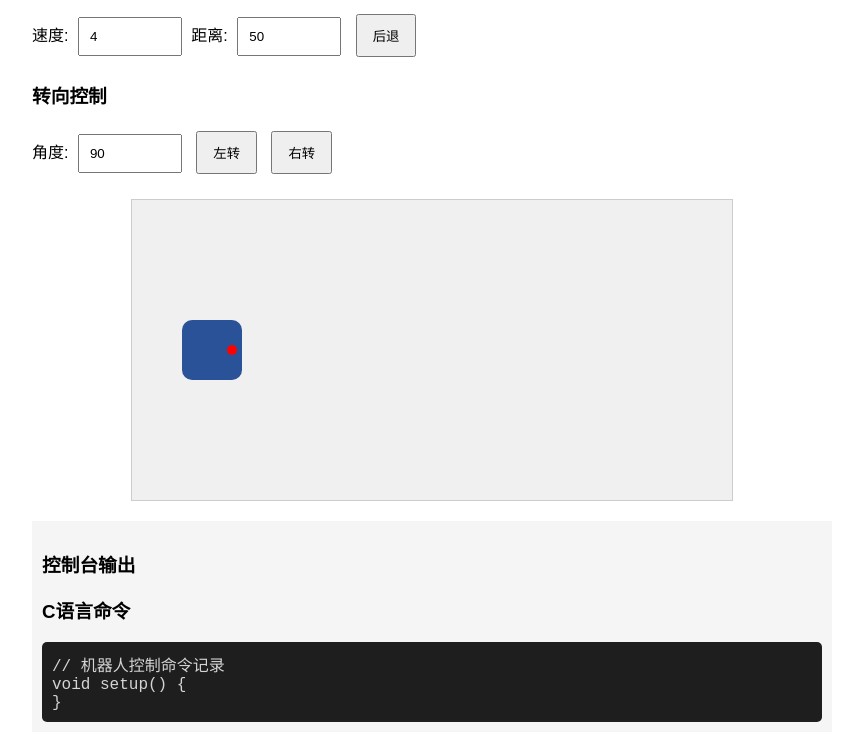
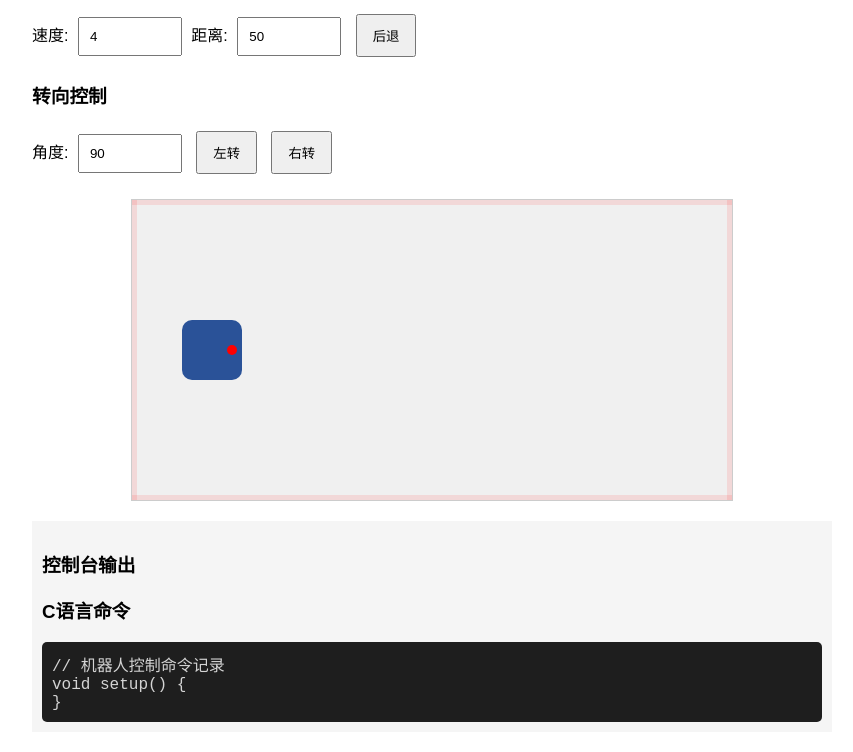
Before and after one commit to uwislab/urobot-mcp, a Flask app: page /robot-project/control in a window 1280 px wide. Shown: the part 263-1015 px from the top of the page, without its empty margins (208-1061 px from the left). Run offline with Flask 3, Linux system fonts and the light colour scheme.

Commit message:
feat: add boundary detection and bounce for robot

```diff
--- a/templates/robot-project/robot_control.html
+++ b/templates/robot-project/robot_control.html
@@ -37,6 +37,34 @@
             background-color: #f0f0f0;
             border: 1px solid #ccc;
             overflow: hidden;
+        }
+        .boundary {
+            position: absolute;
+            background-color: rgba(255, 0, 0, 0.1);
+        }
+        #boundary-top {
+            top: 0;
+            left: 0;
+            width: 100%;
+            height: 5px;
+        }
+        #boundary-bottom {
+            bottom: 0;
+            left: 0;
+            width: 100%;
+            height: 5px;
+        }
+        #boundary-left {
+            top: 0;
+            left: 0;
+            width: 5px;
+            height: 100%;
+        }
+        #boundary-right {
+            top: 0;
+            right: 0;
+            width: 5px;
+            height: 100%;
         }
 
         #robot {
@@ -98,6 +126,10 @@
 
     <!-- 机器人仿真区域 -->
     <div id="robotSimulation">
+        <div class="boundary" id="boundary-top"></div>
+        <div class="boundary" id="boundary-bottom"></div>
+        <div class="boundary" id="boundary-left"></div>
+        <div class="boundary" id="boundary-right"></div>
         <div id="robot" data-rotation="0">
             <div id="robotDirection"></div>
         </div>
@@ -139,6 +171,46 @@
             document.getElementById('log').textContent = '机器人仿真系统已初始化\n';
         };
 
+        // 检查边界碰撞
+        function checkBoundaryCollision(robot) {
+            const sim = document.getElementById('robotSimulation');
+            const simRect = sim.getBoundingClientRect();
+            const robotRect = robot.getBoundingClientRect();
+
+            // 边界检测
+            const hitLeft = robotRect.left <= simRect.left;
+            const hitRight = robotRect.right >= simRect.right;
+            const hitTop = robotRect.top <= simRect.top;
+            const hitBottom = robotRect.bottom >= simRect.bottom;
+
+            return { hitLeft, hitRight, hitTop, hitBottom };
+        }
+
+        // 处理边界反弹
+        function handleBoundaryBounce(robot, hit) {
+            if (hit.hitLeft || hit.hitRight) {
+                // 水平反弹 - 反转X方向
+                const currentRot = parseInt(robot.dataset.rotation || '0');
+                robot.dataset.rotation = 180 - currentRot;
+                robot.style.transform = `rotate(${180 - currentRot}deg)`;
+
+                // 记录碰撞
+                document.getElementById('log').textContent +=
+                    `机器人碰撞到${hit.hitLeft ? '左' : '右'}边界，方向已反转\n`;
+            }
+
+            if (hit.hitTop || hit.hitBottom) {
+                // 垂直反弹 - 反转Y方向
+                const currentRot = parseInt(robot.dataset.rotation || '0');
+                robot.dataset.rotation = -currentRot;
+                robot.style.transform = `rotate(${-currentRot}deg)`;
+
+                // 记录碰撞
+                document.getElementById('log').textContent +=
+                    `机器人碰撞到${hit.hitTop ? '上' : '下'}边界，方向已反转\n`;
+            }
+        }
+
         // 控制机器人
         function controlRobot(action) {
             if (!robotFunctions) {
@@ -150,6 +222,13 @@
                 const robot = document.getElementById('robot');
                 let command = '';
 
+                // 先检查边界碰撞
+                const hit = checkBoundaryCollision(robot);
+                if (hit.hitLeft || hit.hitRight || hit.hitTop || hit.hitBottom) {
+                    handleBoundaryBounce(robot, hit);
+                    return; // 碰撞后不执行原动作
+                }
+
                 switch(action) {
                     case 'forward':
                         const forwardSpeed = parseInt(document.getElementById('forwardSpeed').value);
@@ -159,8 +238,18 @@
                         // 视觉反馈
                         const duration = forwardDistance / (forwardSpeed * 10);
                         const currentPos = parseInt(robot.style.left || '50');
+                        const newPos = currentPos + forwardDistance;
+
+                        // 检查是否会超出边界
+                        const simWidth = document.getElementById('robotSimulation').offsetWidth;
+                        if (newPos + robot.offsetWidth > simWidth) {
+                            robot.style.left = (simWidth - robot.offsetWidth - 5) + 'px';
+                            document.getElementById('log').textContent +=
+                                '前进距离已调整以避免超出右边界\n';
+                        } else {
+                            robot.style.left = newPos + 'px';
+                        }
                         robot.style.transition = `left ${duration}s linear`;
-                        robot.style.left = (currentPos + forwardDistance) + 'px';
 
                         command = `    forward(${forwardSpeed}, ${forwardDistance});`;
                         break;
@@ -173,8 +262,17 @@
                         // 视觉反馈
                         const backDuration = backDistance / (backSpeed * 10);
                         const backCurrentPos = parseInt(robot.style.left || '50');
+                        const newBackPos = backCurrentPos - backDistance;
+
+                        // 检查是否会超出左边界
+                        if (newBackPos < 0) {
+                            robot.style.left = '5px';
+                            document.getElementById('log').textContent +=
+                                '后退距离已调整以避免超出左边界\n';
+                        } else {
+                            robot.style.left = newBackPos + 'px';
+                        }
                         robot.style.transition = `left ${backDuration}s linear`;
-                        robot.style.left = (backCurrentPos - backDistance) + 'px';
 
                         command = `    back(${backSpeed}, ${backDistance});`;
                         break;
@@ -214,6 +312,15 @@
                     commandLog.scrollTop = commandLog.scrollHeight;
                 }
 
+                // 移动结束后检查边界
+                robot.addEventListener('transitionend', function onTransitionEnd() {
+                    const hit = checkBoundaryCollision(robot);
+                    if (hit.hitLeft || hit.hitRight || hit.hitTop || hit.hitBottom) {
+                        handleBoundaryBounce(robot, hit);
+                    }
+                    robot.removeEventListener('transitionend', onTransitionEnd);
+                });
+
             } catch (error) {
                 console.error('控制机器人时出错:', error);
                 document.getElementById('log').textContent += `错误: ${error.message}\n`;
```
